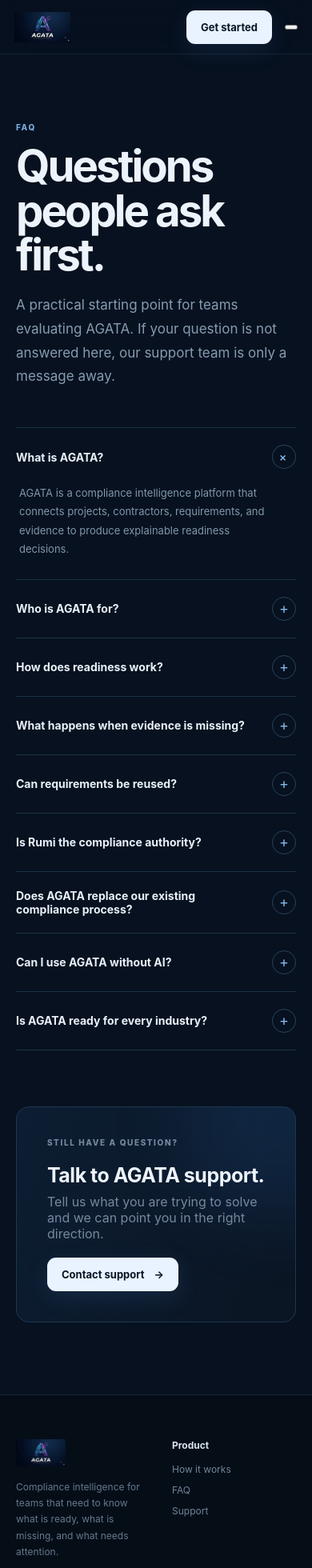
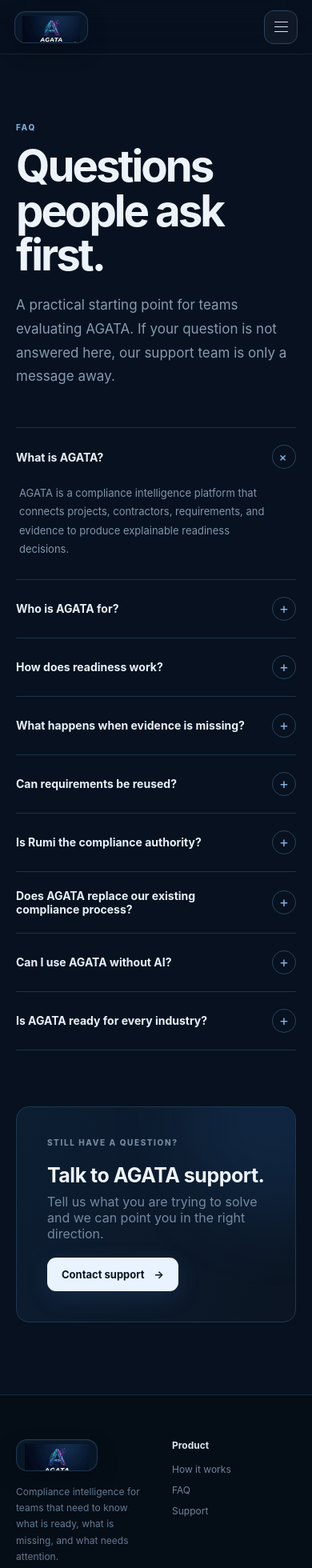
Before and after one commit to Scarlet-Twinz/AGATA, a React (Vite) app in the folder frontend/: page /faq in a window 390 px wide. Shown: the top 1960 px of the page at 80% size. Built offline with nearby package versions, Linux system fonts and the light colour scheme.

Commit message:
Fix AGATA logo shape and finalize responsive polish

```diff
--- a/frontend/src/public-polish.css
+++ b/frontend/src/public-polish.css
@@ -1,13 +1,12 @@
 /* Public-site refinement layer. Kept separate so the core application stylesheet stays stable. */
 .public-brand { display: inline-flex; align-items: center; min-width: 116px; }
-.public-brand img { width: 108px; max-height: 38px; object-fit: contain; object-position: left center; }
-.footer-brand { min-width: 100px; }
-.footer-brand img { max-height: 34px; }
-
+.logo-badge { width: 116px; height: 46px; display: grid; place-items: center; padding: 5px 12px; border: 1px solid rgba(126,173,216,.22); border-radius: 16px; background: rgba(10,27,45,.78); box-shadow: 0 10px 28px rgba(0,0,0,.18), inset 0 1px 0 rgba(255,255,255,.04); overflow: hidden; }
+.logo-badge img { width: 100%; height: 100%; display: block; object-fit: contain; object-position: center; }
+.footer-brand { min-width: 102px; }
+.footer-brand .logo-badge { width: 102px; height: 40px; padding-inline: 10px; border-radius: 14px; }
 .info-grid article { transition: transform .2s ease, border-color .2s ease, background .2s ease; }
 .info-grid article:hover { transform: translateY(-3px); border-color: #2a4864; background: rgba(255,255,255,.03); }
 .info-grid article h2 { max-width: 470px; }
-
 .faq-list { max-width: 900px; margin-top: 70px; border-top: 1px solid #1b3147; }
 .faq-item { border-bottom: 1px solid #1b3147; }
 .faq-item summary { list-style: none; display: flex; align-items: center; justify-content: space-between; gap: 30px; padding: 25px 4px; cursor: pointer; color: #e8f1f9; font-size: 16px; font-weight: 700; }
@@ -15,7 +14,6 @@
 .faq-item summary b { display: grid; place-items: center; width: 30px; height: 30px; flex: 0 0 30px; border: 1px solid #28445e; border-radius: 50%; color: #82b8e9; font-size: 18px; font-weight: 400; transition: transform .2s ease; }
 .faq-item[open] summary b { transform: rotate(45deg); }
 .faq-item p { max-width: 760px; margin: -2px 50px 25px 4px; color: #8197ad; font-size: 14px; line-height: 1.8; }
-
 .human-story-section { display: grid; grid-template-columns: minmax(0, 1.08fr) minmax(320px, .92fr); gap: clamp(36px, 7vw, 100px); align-items: center; padding: 120px clamp(20px, 8vw, 125px); background: #081421; border-top: 1px solid #13263a; border-bottom: 1px solid #13263a; }
 .human-story-image { position: relative; min-height: 500px; overflow: hidden; border: 1px solid #20394f; border-radius: 22px; background: #0d1b2a; box-shadow: 0 35px 90px rgba(0,0,0,.28); }
 .human-story-image::after { content: ""; position: absolute; inset: 0; background: linear-gradient(180deg, transparent 45%, rgba(5,13,23,.82) 100%); pointer-events: none; }
@@ -29,7 +27,6 @@
 .human-story-points { display: grid; gap: 11px; margin-top: 30px; }
 .human-story-points span { display: flex; gap: 15px; align-items: center; color: #55718c; font-size: 10px; font-weight: 800; letter-spacing: .13em; }
 .human-story-points b { color: #d7e5f2; font-size: 12px; letter-spacing: 0; }
-
 .device-section { display: grid; grid-template-columns: .8fr 1.2fr; gap: 70px; align-items: center; padding: 120px clamp(20px, 8vw, 125px); overflow: hidden; }
 .device-copy { max-width: 570px; }
 .device-stage { position: relative; min-height: 450px; display: grid; place-items: center; }
@@ -59,10 +56,9 @@
 .phone-screen div { height: 6px; margin-top: 17px; border-radius: 99px; background: #1c344b; }
 .phone-screen div + div { width: 72%; margin-top: 8px; }
 .phone-screen div + div + div { width: 88%; margin-top: 8px; }
-
 .founder-feature { display: grid; grid-template-columns: 330px 1fr; gap: clamp(35px, 7vw, 90px); align-items: center; margin-top: 90px; padding: 42px; border: 1px solid #203a53; border-radius: 22px; background: linear-gradient(120deg, rgba(27,68,106,.22), rgba(255,255,255,.018)); overflow: hidden; }
 .founder-portrait { position: relative; min-height: 390px; overflow: hidden; display: flex; align-items: flex-end; justify-content: center; border: 1px solid #2a4864; border-radius: 18px; background: radial-gradient(circle at 50% 30%, #1c3f60, #0a1725 70%); }
-.founder-portrait img { position: absolute; inset: 0; width: 100%; height: 100%; object-fit: cover; object-position: center; z-index: 2; }
+.founder-portrait img { position: absolute; inset: 0; width: 100%; height: 100%; object-fit: contain; object-position: center; z-index: 2; background: #0a1725; }
 .founder-initials { position: relative; z-index: 1; margin-bottom: 55px; color: #d8ebfb; font-size: 58px; font-weight: 800; letter-spacing: -.06em; }
 .founder-portrait > span { position: absolute; z-index: 1; bottom: 25px; color: #7291ad; font-size: 9px; text-transform: uppercase; letter-spacing: .16em; }
 .founder-feature-copy { max-width: 650px; }
@@ -73,13 +69,9 @@
 .founder-note h2 { margin: 12px 0 0; font-size: clamp(28px, 4vw, 44px); line-height: 1.08; letter-spacing: -.04em; }
 .founder-note > p { margin: 0; color: #8ca0b5; font-size: 15px; line-height: 1.85; }
 .founder-note em { color: #cfe4f7; font-style: normal; }
-.founder-story { margin: 0; color: #8ca0b5; font-size: 15px; line-height: 1.8; }
-.founder-story p { margin: 0 0 14px; }
-.founder-story p:first-child { color: #dbe8f4; font-size: 18px; font-weight: 650; }
 .founder-signature { display: flex; flex-direction: column; gap: 4px; margin-top: 25px; padding-top: 18px; border-top: 1px solid #1b3349; }
 .founder-signature strong { color: #e9f2fb; font-size: 13px; }
 .founder-signature span { color: #617b95; font-size: 10px; text-transform: uppercase; letter-spacing: .13em; }
-
 .contact-direct { display: grid; grid-template-columns: repeat(2, minmax(0, 1fr)); gap: 10px; margin: 34px 0 18px; max-width: 680px; }
 .contact-direct a { display: flex; flex-direction: column; gap: 7px; padding: 17px 18px; border: 1px solid #1b3147; border-radius: 13px; background: rgba(255,255,255,.018); transition: border-color .2s ease, transform .2s ease; }
 .contact-direct a:hover { border-color: #315575; transform: translateY(-2px); }
@@ -87,29 +79,34 @@
 .contact-direct strong { color: #dce9f5; font-size: 13px; }
 .footer-email, .footer-phone { display: block; width: max-content; max-width: 100%; margin-top: 8px; color: #718ba4; font-size: 11px; }
 .footer-email:hover, .footer-phone:hover { color: #dce9f5; }
-
 .legal-page .info-hero { max-width: 900px; }
 .legal-grid article { min-height: 205px; }
 .legal-grid article h2 { margin-top: 48px; }
 .legal-grid article p { max-width: 560px; }
-
 .info-cta { position: relative; overflow: hidden; }
 .info-cta::before { content: ""; position: absolute; width: 240px; height: 240px; right: -100px; top: -100px; border-radius: 50%; background: rgba(54,133,224,.12); filter: blur(45px); pointer-events: none; }
 .info-cta > * { position: relative; z-index: 1; }
-
-@media (max-width: 980px) {
-  .human-story-section, .device-section { grid-template-columns: 1fr; }
-  .human-story-copy, .device-copy { max-width: 760px; }
-  .device-stage { min-height: 430px; }
-  .founder-feature { grid-template-columns: 250px 1fr; }
-}
+.mobile-menu-toggle { display: none; position: relative; width: 42px; height: 42px; place-items: center; border: 1px solid #28445e; border-radius: 12px; background: rgba(255,255,255,.035); }
+.mobile-menu-toggle span { position: absolute; width: 17px; height: 1.5px; border-radius: 99px; background: #dce9f5; transition: transform .2s ease, opacity .2s ease; }
+.mobile-menu-toggle span:nth-child(1) { transform: translateY(-6px); }
+.mobile-menu-toggle span:nth-child(3) { transform: translateY(6px); }
+.mobile-menu-toggle.open span:nth-child(1) { transform: rotate(45deg); }
+.mobile-menu-toggle.open span:nth-child(2) { opacity: 0; }
+.mobile-menu-toggle.open span:nth-child(3) { transform: rotate(-45deg); }
+.mobile-menu { position: absolute; left: 20px; right: 20px; top: calc(100% + 10px); padding: 12px; border: 1px solid #1d3851; border-radius: 18px; background: rgba(7,17,31,.96); box-shadow: 0 25px 70px rgba(0,0,0,.42); backdrop-filter: blur(20px); }
+.mobile-menu-link { display: flex; align-items: center; justify-content: space-between; padding: 15px 14px; border-radius: 12px; color: #91a4bb; font-size: 14px; font-weight: 650; }
+.mobile-menu-link:hover, .mobile-menu-link.active { color: #fff; background: rgba(255,255,255,.04); }
+.mobile-menu-actions { display: grid; grid-template-columns: 1fr 1fr; gap: 10px; margin-top: 8px; padding-top: 10px; border-top: 1px solid #1a3147; }
+@media (max-width: 980px) { .human-story-section, .device-section { grid-template-columns: 1fr; } .human-story-copy, .device-copy { max-width: 760px; } .device-stage { min-height: 430px; } .founder-feature { grid-template-columns: 250px 1fr; } }
 @media (max-width: 900px) { .founder-note { grid-template-columns: 1fr; gap: 24px; } }
 @media (max-width: 760px) {
   .public-nav { gap: 12px; }
   .public-links { display: none; }
   .public-actions { margin-left: auto; }
-  .public-brand { min-width: 90px; }
-  .public-brand img { width: 90px; }
+  .desktop-auth { display: none; }
+  .mobile-menu-toggle { display: grid; }
+  .public-brand { min-width: 84px; }
+  .logo-badge { width: 92px; height: 40px; padding-inline: 9px; border-radius: 14px; }
   .faq-list { margin-top: 48px; }
   .faq-item summary { padding: 21px 0; font-size: 14px; }
   .faq-item p { margin-right: 30px; font-size: 13px; }
@@ -122,7 +119,6 @@
   .phone-screen { border-radius: 14px; padding: 13px 10px; }
   .phone-screen strong { font-size: 24px; }
   .founder-feature { grid-template-columns: 1fr; padding: 25px; gap: 30px; }
-  .founder-portrait { min-height: 340px; }
-  .founder-note { padding: 28px; }
+  .founder-portrait { min-height: 330px; }
   .contact-direct { grid-template-columns: 1fr; }
 }
```
